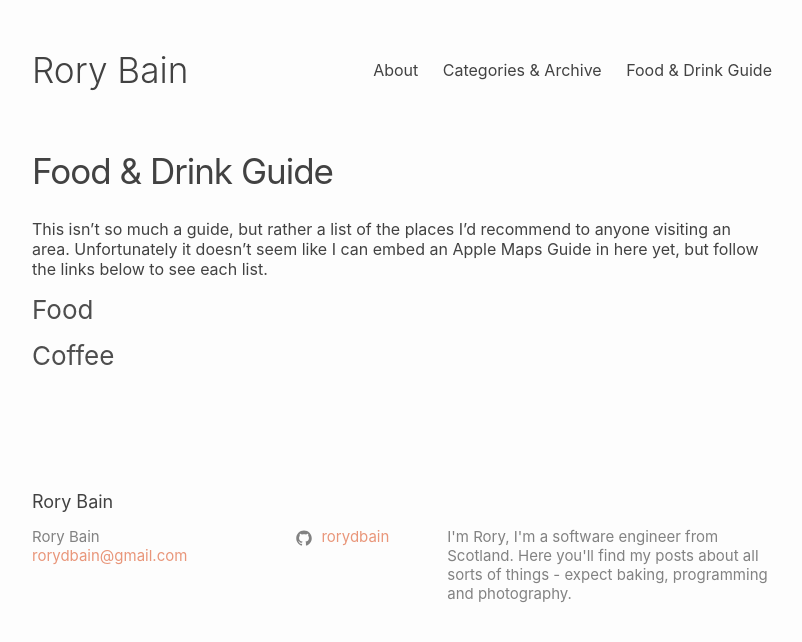
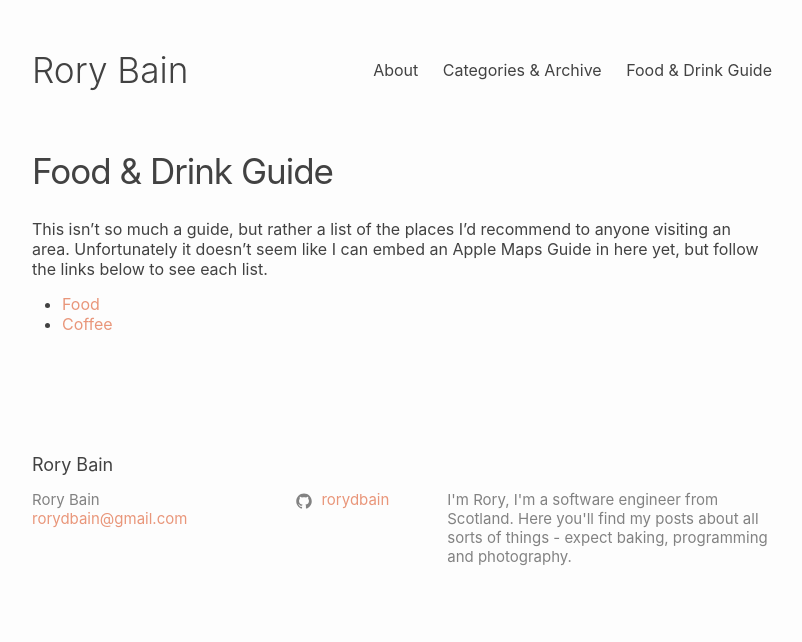
Before and after one commit to rorydbain/rorydbain.github.io, a Jekyll site: the page built from pizza_list.md, in a window 1280 px wide. Shown: the top 642 px of the page, without its empty margins (238-1040 px from the left). Built offline with Jekyll 4.4.1, drawn with Linux system fonts in a browser that asks for light colours; some web fonts are replaced.

```diff
--- a/pizza_list.md
+++ b/pizza_list.md
@@ -6,6 +6,5 @@ permalink: /food-and-drink/
 
 This isn't so much a guide, but rather a list of the places I'd recommend to anyone visiting an area. Unfortunately it doesn't seem like I can embed an Apple Maps Guide in here yet, but follow the links below to see each list.
 
-### [Food](https://guides.apple.com/?ug=ChpHb29kIEZpbmRzIC0gUGxhY2VzIFRvIEVhdBINCK5NEKL7sNK0hpz0CxIOCK5NEIDGh%2BzAgoeHrwESDQiuTRDw4MqXhrDVoGoSDgiuTRD%2F0OienI7oyvMBEg0Irk0QvqrquNuqnoF1Eg0Irk0Qtvydnu3rlopSEg4Irk0Qr6nJzZqV68bJARIOCK5NEP%2FMlZ2RydGGvgESDQiuTRDNx7zjvNuojSISDgiuTRCSuva56YG4ocwBEg4Irk0Qr7DbsvOVh6zaARINCK5NEIifl%2FCcj4GpaxINCK5NEKWti5Gc3MvyUw%3D%3D)
-
-### [Coffee](https://guides.apple.com/?ug=ChNHb29kIEZpbmRzIC0gQ29mZmVlEg4Irk0Qn628qLnf86mEARINCK5NELDI5p%2F8lq%2BrARIOCK5NEPr1o8PqwKDi3gESDQiuTRDMurGY5vrz2x4SDQiuTRCz3JDft%2Fzb%2BzYSDgiuTRD%2F2ZupreunnKkBEg0Irk0Qi4Kz6Kip6fN2Eg4Irk0Ql5XwlfXl3MbTARINCK5NEL%2BN59OqofaneBINCK5NEN3M767ujviNfRINCK5NEIiMzpfp2%2BWFFhIOCK5NEJHb1O7Z%2Bvye6QESDQiuTRDD%2Ff%2FOiJGCpUISDgiuTRDGi%2BiFgpDL%2FMABEg4Irk0Q9fbM2Myk0ejJARIOCK5NEJ%2FM%2B5qqie7bhQESDgiuTRDBp9G9ppay8IsBEg0Irk0Q4cKU6OTa0ugi)
+- [Food](https://guides.apple.com/?ug=ChpHb29kIEZpbmRzIC0gUGxhY2VzIFRvIEVhdBINCK5NEKL7sNK0hpz0CxIOCK5NEIDGh%2BzAgoeHrwESDQiuTRDw4MqXhrDVoGoSDgiuTRD%2F0OienI7oyvMBEg0Irk0QvqrquNuqnoF1Eg0Irk0Qtvydnu3rlopSEg4Irk0Qr6nJzZqV68bJARIOCK5NEP%2FMlZ2RydGGvgESDQiuTRDNx7zjvNuojSISDgiuTRCSuva56YG4ocwBEg4Irk0Qr7DbsvOVh6zaARINCK5NEIifl%2FCcj4GpaxINCK5NEKWti5Gc3MvyUw%3D%3D)
+- [Coffee](https://guides.apple.com/?ug=ChNHb29kIEZpbmRzIC0gQ29mZmVlEg4Irk0Qn628qLnf86mEARINCK5NELDI5p%2F8lq%2BrARIOCK5NEPr1o8PqwKDi3gESDQiuTRDMurGY5vrz2x4SDQiuTRCz3JDft%2Fzb%2BzYSDgiuTRD%2F2ZupreunnKkBEg0Irk0Qi4Kz6Kip6fN2Eg4Irk0Ql5XwlfXl3MbTARINCK5NEL%2BN59OqofaneBINCK5NEN3M767ujviNfRINCK5NEIiMzpfp2%2BWFFhIOCK5NEJHb1O7Z%2Bvye6QESDQiuTRDD%2Ff%2FOiJGCpUISDgiuTRDGi%2BiFgpDL%2FMABEg4Irk0Q9fbM2Myk0ejJARIOCK5NEJ%2FM%2B5qqie7bhQESDgiuTRDBp9G9ppay8IsBEg0Irk0Q4cKU6OTa0ugi)
```
